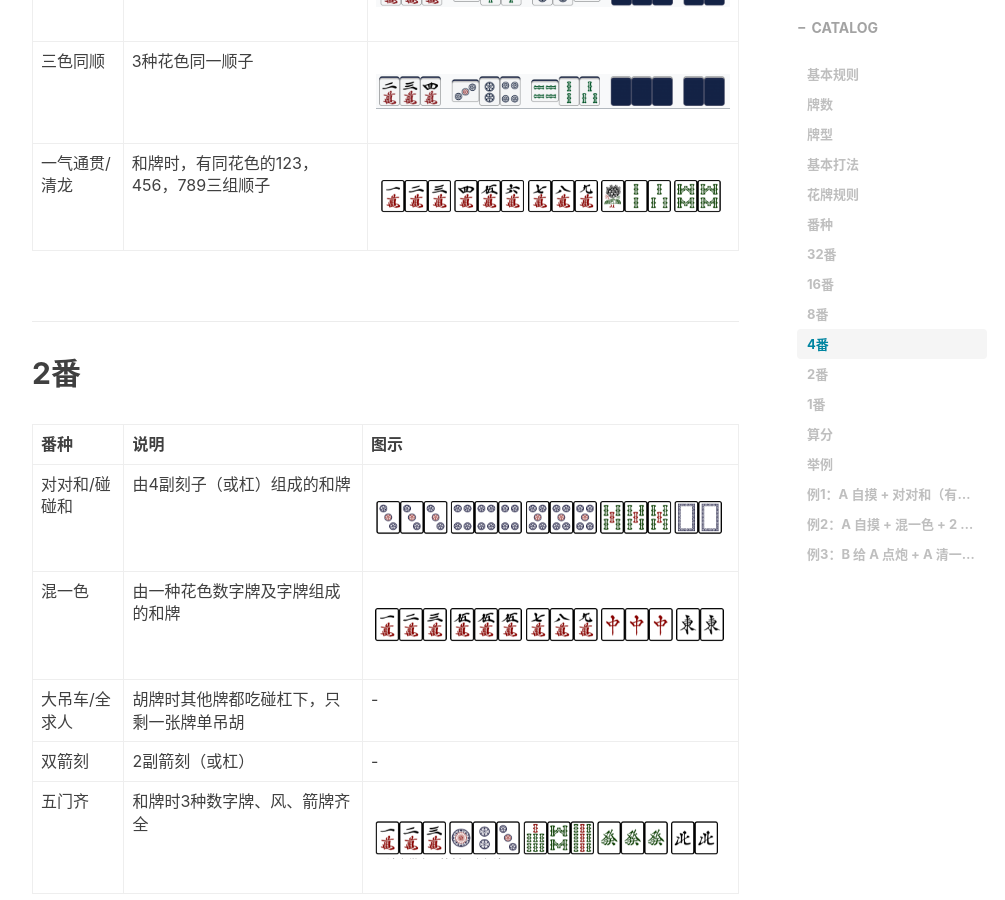
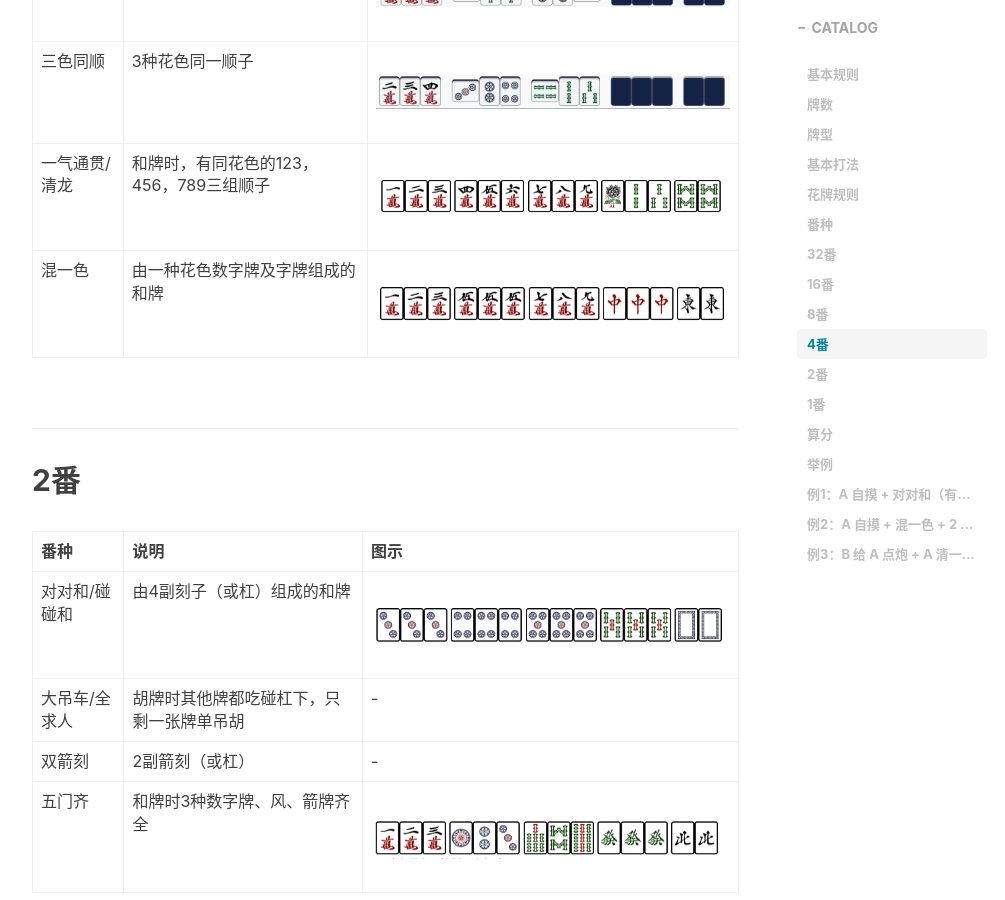
Before and after one commit to dutchflu/dutchflu.github.io, a Jekyll site: the page built from _posts/2024-09-21-改良无锡麻将.md, in a window 1280 px wide and 900 px high, scrolled down 4884 px. Shown: the whole window, without its empty margins (233-1238 px from the left). Built offline with Jekyll 4.4.1, drawn with Linux system fonts in a browser that asks for light colours; nearby versions of some CDN libraries; comment, search, counter and statistics services are not loaded.

Commit message:
version 1.0 改良麻将

```diff
--- a/_posts/2024-09-21-改良无锡麻将.md
+++ b/_posts/2024-09-21-改良无锡麻将.md
@@ -116,13 +116,13 @@
 | 三色同刻 | 3组同一数字的刻子（或杠子） | ![三色同刻](/img/in-post/无锡麻将/三色同刻.png) |
 | 三色同顺 | 3种花色同一顺子 | ![三色同顺](/img/in-post/无锡麻将/三色同顺.png) |
 | 一气通贯/清龙 | 和牌时，有同花色的123，456，789三组顺子 | ![一气贯通](/img/in-post/无锡麻将/一气贯通.png) |
+| 混一色 | 由一种花色数字牌及字牌组成的和牌 | ![混一色](/img/in-post/无锡麻将/混一色.png) |
 
 ## 2番
 
 | 番种 | 说明 | 图示 |
 |------|------|------|
 | 对对和/碰碰和 | 由4副刻子（或杠）组成的和牌 | ![对对和](/img/in-post/无锡麻将/对对和.png) |
-| 混一色 | 由一种花色数字牌及字牌组成的和牌 | ![混一色](/img/in-post/无锡麻将/混一色.png) |
 | 大吊车/全求人 | 胡牌时其他牌都吃碰杠下，只剩一张牌单吊胡 | - |
 | 双箭刻 | 2副箭刻（或杠） | - |
 | 五门齐 | 和牌时3种数字牌、风、箭牌齐全 | ![五门齐](/img/in-post/无锡麻将/五门齐.png) |
```
